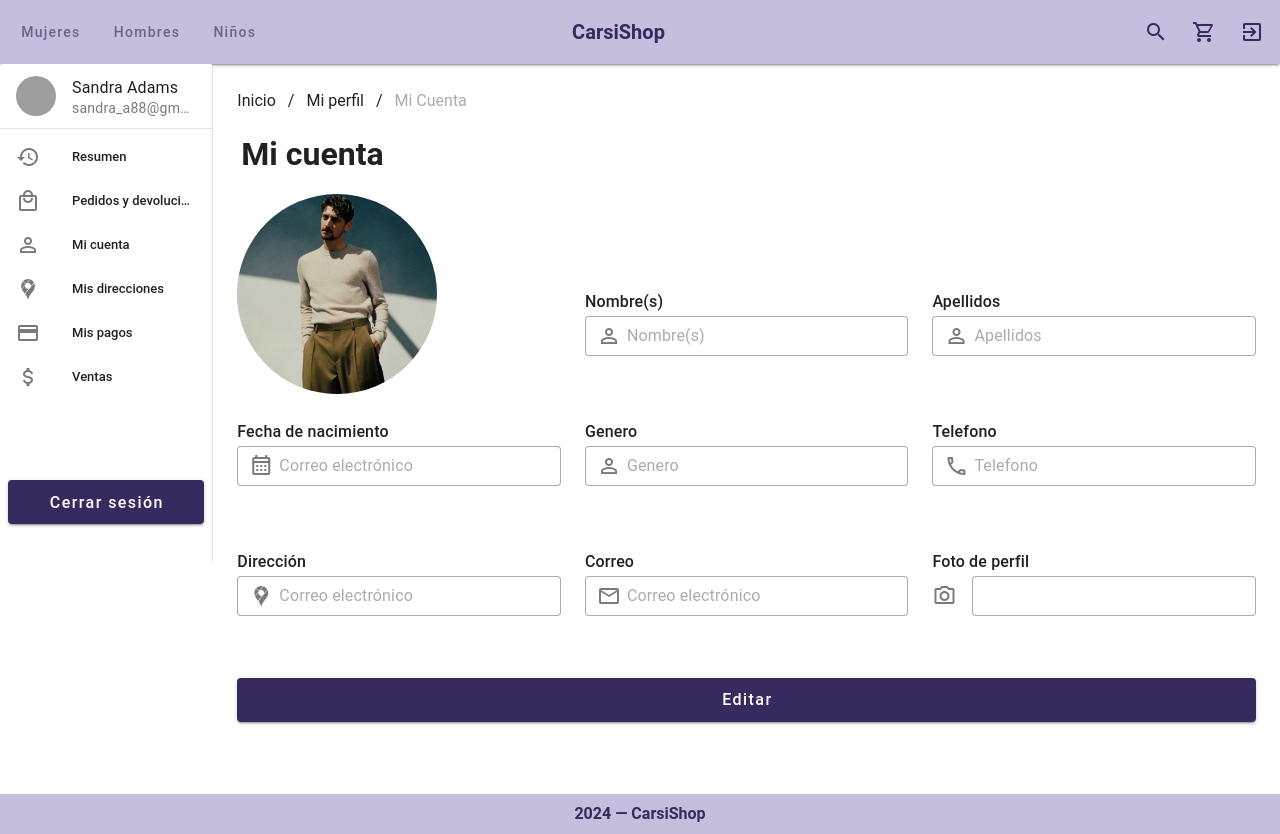
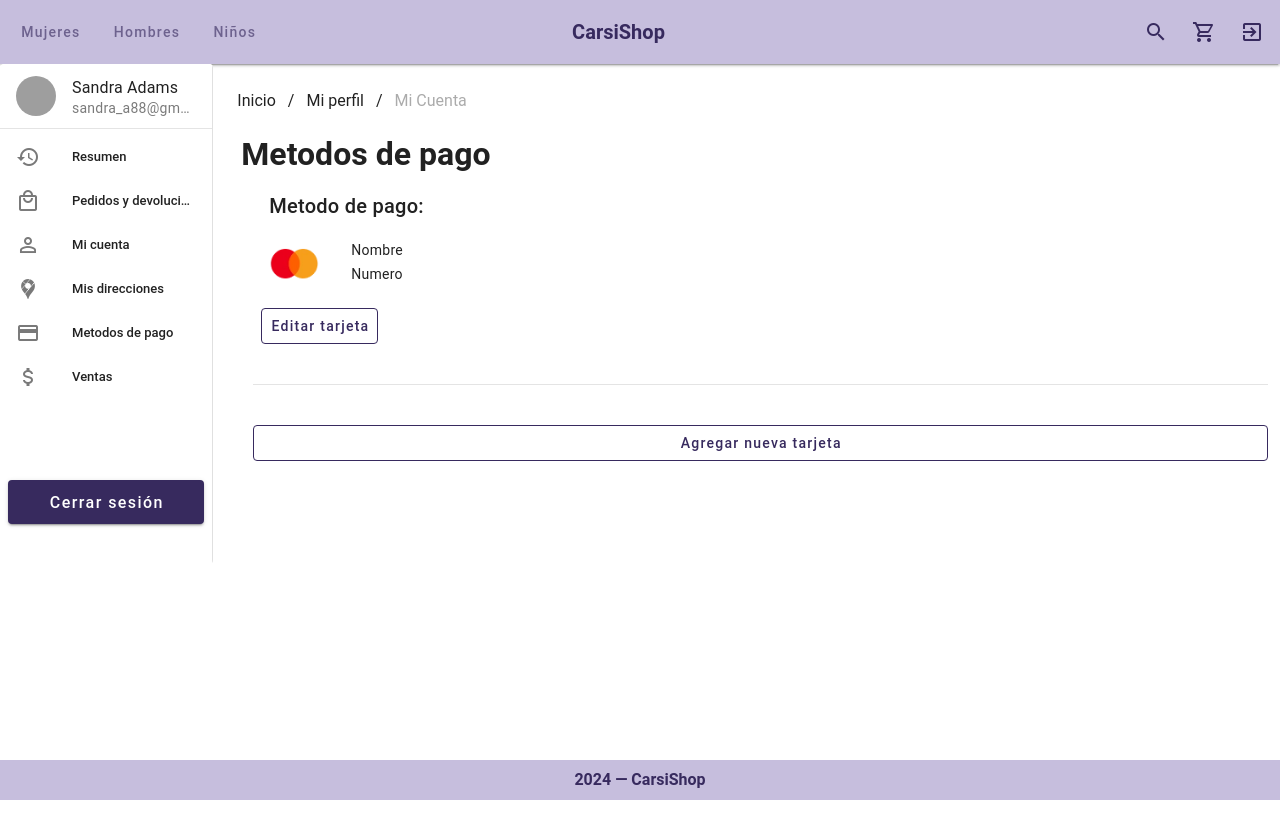
Before and after one commit to JoksanBahena/CARSISHOP-UI, a Vue app: page /profilePayment in a window 1280 px wide. After the commit the page ends 800 px from the top, so only its background shows below. Built offline with nearby package versions, Linux system fonts and the light colour scheme; grey boxes are pictures that could not be loaded.

Commit message:
[ADD] Maquetado de metodos de pago

```diff
--- a/src/components/common/SidebarComponent.vue
+++ b/src/components/common/SidebarComponent.vue
@@ -19,7 +19,7 @@
             <v-list-item prepend-icon="mdi-shopping-outline" title="Pedidos y devoluciones" value="shared" href="/profileReturnsOrders"></v-list-item>
             <v-list-item prepend-icon="mdi-account-outline" title="Mi cuenta" value="starred" href="/profileAccount"></v-list-item>
             <v-list-item prepend-icon="mdi-google-maps" title="Mis direcciones" value="starred" href="/profileAddress"></v-list-item>
-            <v-list-item prepend-icon="mdi-credit-card-outline" title="Mis pagos" value="starred" href="/profilePayment"></v-list-item>
+            <v-list-item prepend-icon="mdi-credit-card-outline" title="Metodos de pago" value="starred" href="/profilePayment"></v-list-item>
             <v-list-item prepend-icon="mdi-currency-usd" title="Ventas" value="starred" href="/profileSales" ></v-list-item>
           </v-list>
            <template v-slot:append>
--- a/src/router/index.js
+++ b/src/router/index.js
@@ -64,6 +64,11 @@ const routes = [
     path: "/profilePayment",
     name: "ProfilePayment",
     component: () => import("@/views/profile/ProfilePaymentView.vue")
+  },
+  {
+    path: "/profileAddPayment",
+    name: "ProfileAddPayment",
+    component: () => import("@/views/profile/ProfileAddPaymentView.vue")
   }
 ];
 
--- /dev/null
+++ b/src/views/profile/ProfileAddPaymentView.vue
@@ -0,0 +1,109 @@
+<template>
+  <profile-layout>
+    <v-breadcrumbs :items="['Inicio', 'Mi perfil', 'Mi Cuenta']"></v-breadcrumbs>
+    <h1 class='ml-5'>Metodos de pagos</h1>
+
+    <v-container>
+      <h4>Datos bancarios</h4>
+
+      <v-row class="mt-5">
+        <v-col cols="8" md="4">
+          <div class="mb-4">
+            <div class="text-subtitle-1 font-weight-medium">
+              Nombre(s)
+            </div>
+            <v-text-field
+              density="compact"
+              placeholder="Nombre(s)"
+              prepend-inner-icon="mdi-account-outline"
+              variant="outlined"
+            />
+          </div>
+        </v-col>
+        <v-col cols="8" md="4">
+          <div class="mb-4">
+            <div class="text-subtitle-1 font-weight-medium">
+              Apellidos
+            </div>
+            <v-text-field
+              density="compact"
+              placeholder="Apellidos"
+              prepend-inner-icon="mdi-account-outline"
+              variant="outlined"
+            />
+          </div>
+        </v-col>
+
+      </v-row>
+      <v-row class="mt-5">
+        <v-col cols="8"> <!-- Cambiado de cols="8" a cols="12" -->
+          <div class="mb-4">
+            <div class="text-subtitle-1 font-weight-medium">
+              Numero de tarjeta
+            </div>
+            <v-text-field
+              density="compact"
+              placeholder="Numero de tarjeta"
+              prepend-inner-icon="mdi-account-outline"
+              variant="outlined"
+            />
+          </div>
+        </v-col>
+      </v-row>
+      <v-row class="mt-5">
+        <v-col cols="8" md="4">
+          <div class="mb-4">
+            <div class="text-subtitle-1 font-weight-medium">
+              Fecha de vencimiento
+            </div>
+            <v-text-field
+              density="compact"
+              placeholder="Fecha de vencimiento"
+              prepend-inner-icon="mdi-account-outline"
+              variant="outlined"
+            />
+          </div>
+        </v-col>
+        <v-col cols="8" md="4">
+          <div class="mb-4">
+            <div class="text-subtitle-1 font-weight-medium">
+              CCV
+            </div>
+            <v-text-field
+              density="compact"
+              placeholder="CCV"
+              prepend-inner-icon="mdi-account-outline"
+              variant="outlined"
+            />
+          </div>
+        </v-col>
+
+      </v-row>
+      <v-row>
+        <v-col cols="8">
+          <v-btn
+            variant="outlined"
+            class="mb-8  text-none"
+            :color="colors.primary_dark"
+            block
+            href="/profilePayment"
+          >Guardar</v-btn>
+        </v-col>
+      </v-row>
+    </v-container>
+
+  </profile-layout>
+</template>
+
+<script setup>
+import Colors from "@/utils/Colors.js";
+import { ref } from "vue";
+import ProfileLayout from "@/layouts/user/ProfileLayout.vue";
+
+const colors = {
+  primary: Colors.cs_primary,
+  primary_dark: Colors.cs_primary_dark,
+  white: Colors.cs_white,
+};
+
+</script>
--- a/src/views/profile/ProfilePaymentView.vue
+++ b/src/views/profile/ProfilePaymentView.vue
@@ -1,101 +1,44 @@
 <template>
   <profile-layout>
     <v-breadcrumbs :items="['Inicio', 'Mi perfil', 'Mi Cuenta']"></v-breadcrumbs>
-    <h1 class='ml-5'>Mi cuenta</h1>
+    <h1 class='ml-5'>Metodos de pago</h1>
 
-    <v-container>
-      <v-row>
-        <v-col cols="12" md="4">
-          <v-img lazy-src="@/assets/imgs/men_card.webp" src="@/assets/imgs/men_card.webp" width="200" height="200"
-            aspect-ratio="1" class="bg-grey-lighten-2 rounded-circle" cover>
-          </v-img>
-        </v-col>
-        <v-col cols="12" md="4" class="mt-auto">
-          <div class="mb-4">
-            <div class="text-subtitle-1 font-weight-medium">
-              Nombre(s)
-            </div>
-            <v-text-field density="compact" placeholder="Nombre(s)" prepend-inner-icon="mdi-account-outline"
-              variant="outlined" />
-          </div>
-        </v-col>
-        <v-col cols="12" md="4" class="mt-auto">
-          <div class="mb-4">
-            <div class="text-subtitle-1 font-weight-medium">
-              Apellidos
-            </div>
-            <v-text-field density="compact" placeholder="Apellidos" prepend-inner-icon="mdi-account-outline"
-              variant="outlined" />
-          </div>
-        </v-col>
+  <v-container>
+      <v-row class="pl-7" rows="12" md="4">
+        <v-card
+        variant="flat"
+        width="100%">
+        <v-card-title>Metodo de pago:</v-card-title>
+        <v-card-item>
 
+        <template v-slot:prepend>
+          <v-img src="@/assets/imgs/mc.webp" width="50" height="50" class="mr-2"></v-img>
+        </template>
+        <v-card-text class="py-0">Nombre</v-card-text>
+        <v-card-text class="py-1">
+       Numero
+        </v-card-text>
+      </v-card-item>
+      <v-card-actions>
+        <v-btn
+        variant="outlined"
+        class="mb-8 text-none"
+        :color="colors.primary_dark"
+        >Editar tarjeta</v-btn>
+
+      </v-card-actions>
+    </v-card>
+    <V-divider></v-divider>
+      <v-btn
+        variant="outlined"
+        class="mb-8 mt-10 text-none"
+        :color="colors.primary_dark"
+        block
+        href="/profileAddPayment"
+        >Agregar nueva tarjeta</v-btn>
       </v-row>
 
-      <v-row>
-        <v-col cols="12" md="4">
-          <div class="mb-4">
-            <div class="text-subtitle-1 font-weight-medium">
-              Fecha de nacimiento
-            </div>
-            <v-text-field density="compact" placeholder="Correo electrónico"
-              prepend-inner-icon="mdi-calendar-month-outline" variant="outlined" />
-          </div>
-        </v-col>
-        <v-col cols="12" md="4">
-          <div class="mb-4">
-            <div class="text-subtitle-1 font-weight-medium">
-              Genero
-            </div>
-            <v-text-field density="compact" placeholder="Genero" prepend-inner-icon="mdi-account-outline"
-              variant="outlined" />
-          </div>
 
-        </v-col>
-        <v-col cols="12" md="4">
-          <div class="mb-4">
-            <div class="text-subtitle-1 font-weight-medium">
-              Telefono
-            </div>
-            <v-text-field density="compact" placeholder="Telefono" prepend-inner-icon="mdi-phone-outline"
-              variant="outlined" />
-          </div>
-        </v-col>
-
-      </v-row>
-      <v-row>
-
-
-        <v-col cols="12" md="4">
-          <div class="mb-4">
-            <div class="text-subtitle-1 font-weight-medium">
-              Dirección
-            </div>
-            <v-text-field density="compact" placeholder="Correo electrónico" prepend-inner-icon="mdi-google-maps"
-              variant="outlined" />
-          </div>
-        </v-col>
-        <v-col cols="12" md="4">
-          <div class="text-subtitle-1 font-weight-medium">
-            Correo
-          </div>
-          <v-text-field density="compact" placeholder="Correo electrónico" prepend-inner-icon="mdi-email-outline"
-            variant="outlined" />
-        </v-col>
-        <v-col cols="12" md="4">
-          <div class="text-subtitle-1 font-weight-medium">
-            Foto de perfil
-          </div>
-          <v-file-input density="compact" type="file" accept="image/png, image/jpeg, image/bmp" variant="outlined"
-            prepend-icon="mdi-camera-outline" chips show-size @change="onFileChange" />
-        </v-col>
-      </v-row>
-      <v-row>
-        <v-col cols="12">
-          <v-btn class="mb-8 text-none" :color="colors.primary_dark" size="large" block>
-            Editar
-          </v-btn>
-        </v-col>
-      </v-row>
     </v-container>
 
   </profile-layout>
```
Also changed, not shown: src/assets/imgs/mc.webp (added).
